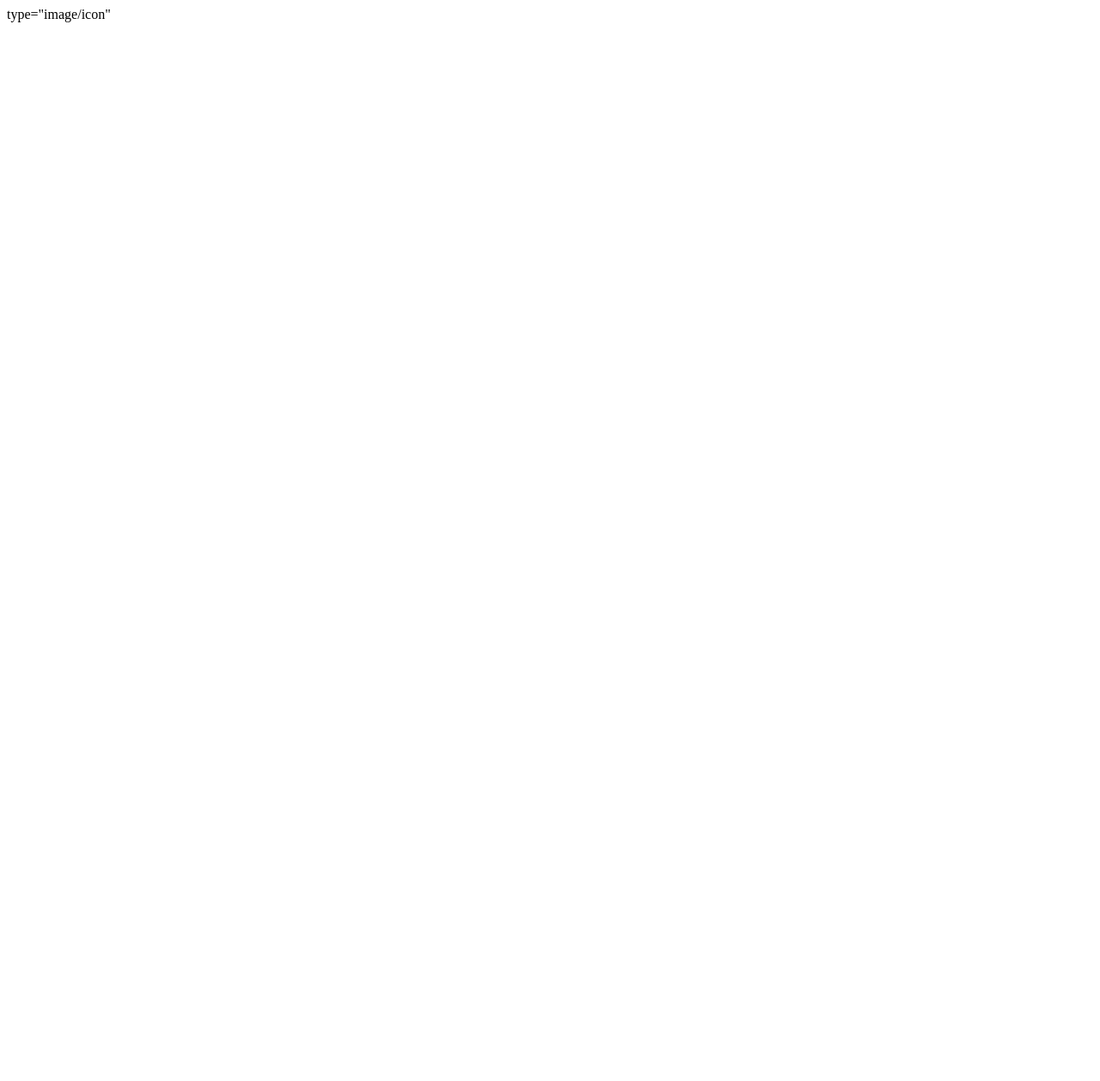
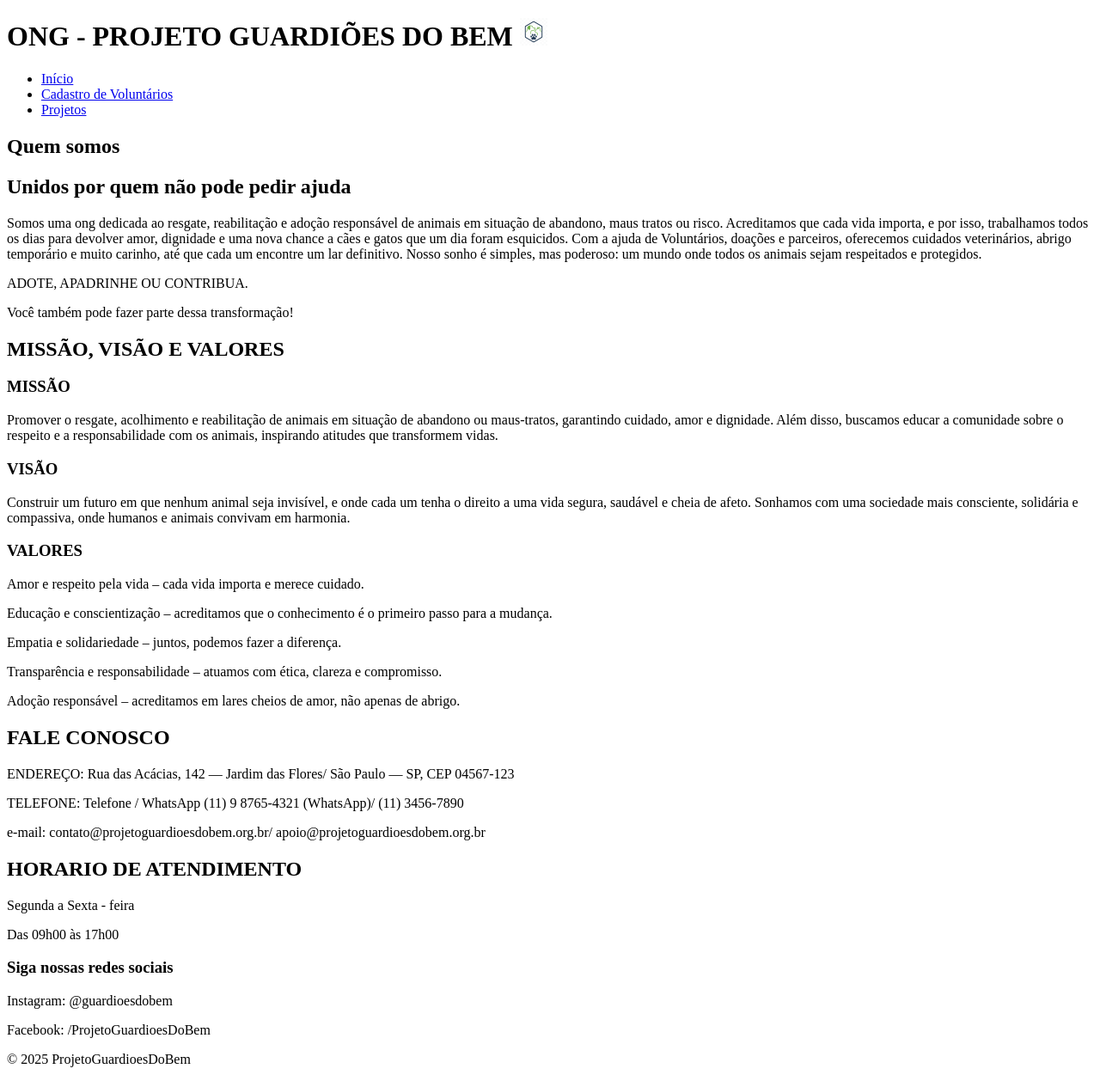
Before and after one commit to SophiaGraneiro/ong, a plain HTML site: page index.html in a window 1280 px wide. Shown: the whole page at 86% size. Before the commit the page ends 800 px from the top, so only its background shows below. Drawn offline with Linux system fonts and the light colour scheme.

Commit message:
modificações no codigo cadastros.html

```diff
--- a/index.html
+++ b/index.html
@@ -3,10 +3,68 @@
 <head>
     <meta charset="UTF-8">
     <meta name="viewport" content="width=device-width, initial-scale=1.0">
-    <title>ONG Projeto Guardiões</title>
+    <title>ONG Projeto Guardiões do Bem</title>
 </head>
-<link rel="icon" href="icon/icon projeto.ico"> type="image/icon"
+<link rel="shortcut icon" href="icon/iconprojeto.ico" type="image/x-icon">
 <body>
-
+    <header>
+        <h1>ONG - PROJETO GUARDIÕES DO BEM <img src="img/32x32.png" alt="logo Projeto de proteção animal"></h1>
+        <nav>
+            <ul>
+                <li><a href="index.html"> Início</a></li>
+                <li><a href="cadastro.html"> Cadastro de Voluntários</a></li>
+                <li><a href="projeto.html"> Projetos</a></li>
+            </ul>
+        </nav>
+    </header>
+    <main>
+        <section>
+            <h1>Quem somos <h2>Unidos por quem não pode pedir ajuda</h2></h1>
+            <p>Somos uma ong dedicada ao resgate, reabilitação e adoção responsável de animais em situação de abandono, maus tratos ou risco. Acreditamos que cada vida importa, e por isso, trabalhamos todos os dias
+                para devolver amor, dignidade e uma nova chance a cães e gatos que um dia foram esquicidos. Com a ajuda de Voluntários, doações e parceiros, oferecemos cuidados veterinários, abrigo temporário e muito
+                carinho, até que cada um encontre um lar definitivo. Nosso sonho é simples, mas poderoso: um mundo onde todos os animais sejam respeitados e protegidos.
+            <p>ADOTE, APADRINHE OU CONTRIBUA.</p>
+            <p>Você também pode fazer parte dessa transformação!</p>
+            </p>
+            <h1>MISSÃO, VISÃO E VALORES</h1>
+            <h3>MISSÃO</h3>
+            <p>Promover o resgate, acolhimento e reabilitação de animais em situação de abandono ou maus-tratos, garantindo cuidado, amor e dignidade.
+            Além disso, buscamos educar a comunidade sobre o respeito e a responsabilidade com os animais, inspirando atitudes que transformem vidas.</p>
+            <h3>VISÃO</h3>
+            <p>Construir um futuro em que nenhum animal seja invisível, e onde cada um tenha o direito a uma vida segura, saudável e cheia de afeto.
+            Sonhamos com uma sociedade mais consciente, solidária e compassiva, onde humanos e animais convivam em harmonia.</p>
+            <h3>VALORES</h3>
+            <p>Amor e respeito pela vida – cada vida importa e merece cuidado.</p>
+            <p>Educação e conscientização – acreditamos que o conhecimento é o primeiro passo para a mudança.</p>
+            <p>Empatia e solidariedade – juntos, podemos fazer a diferença.</p>
+            <p>Transparência e responsabilidade – atuamos com ética, clareza e compromisso.</p>
+            <p>Adoção responsável – acreditamos em lares cheios de amor, não apenas de abrigo.</p>
+        </section>
+        <section>
+            <h2>FALE CONOSCO</h2>
+            <address>
+                <style>
+                    address {
+                        font-style: normal;
+                    }
+                </style>
+                <p> ENDEREÇO: Rua das Acácias, 142 — Jardim das Flores/ São Paulo — SP, CEP 04567-123</p>
+                <p> TELEFONE: Telefone / WhatsApp
+                              (11) 9 8765-4321 (WhatsApp)/ (11) 3456-7890</p>
+                <p>e-mail: contato@projetoguardioesdobem.org.br/ apoio@projetoguardioesdobem.org.br</p>
+            </address>
+            <h2>HORARIO DE ATENDIMENTO</h2>
+            <p>Segunda a Sexta - feira</p>
+            <p>Das 09h00 às 17h00</p>
+        </section>
+        <section>
+            <h3>Siga nossas redes sociais</h3>
+            <p>Instagram: @guardioesdobem </p>
+            <p>Facebook: /ProjetoGuardioesDoBem</p>
+        </section>
+    </main>
+    <footer>
+        <p>&copy; 2025 ProjetoGuardioesDoBem</p>
+    </footer>
 </body>
 </html>
```
Also changed, not shown: cadastro.html (+42 -0 lines), projeto.html (+42 -0 lines), icon/ico192x192.ico (added), icon/iconprojeto.ico (renamed from icon/icon projeto.ico).
